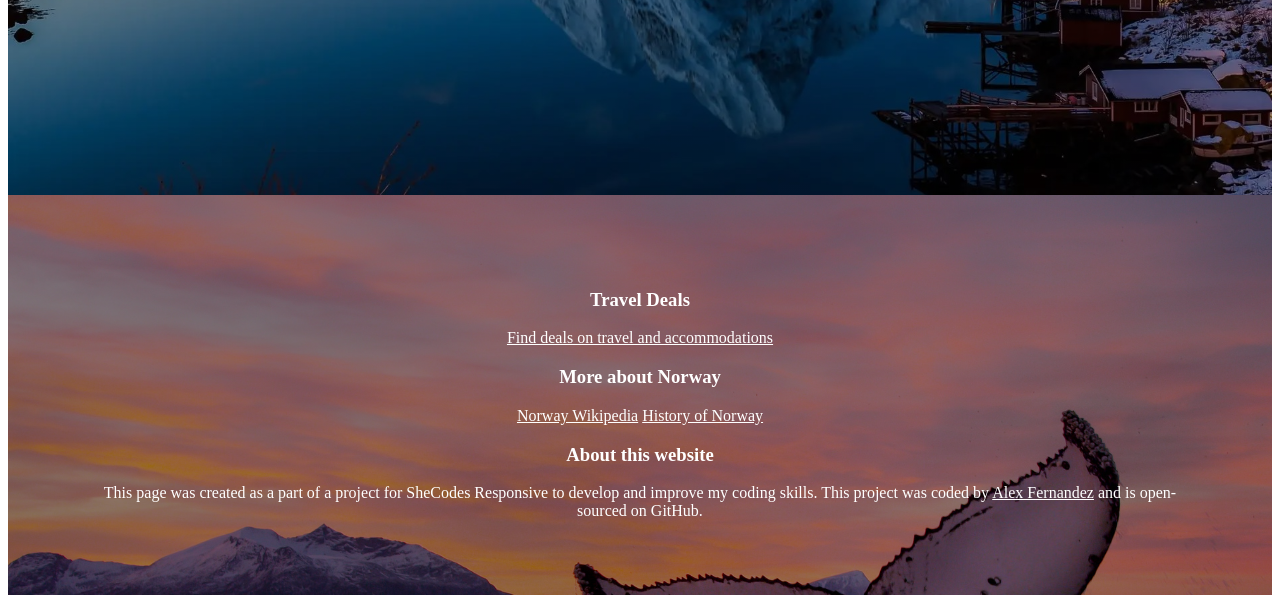
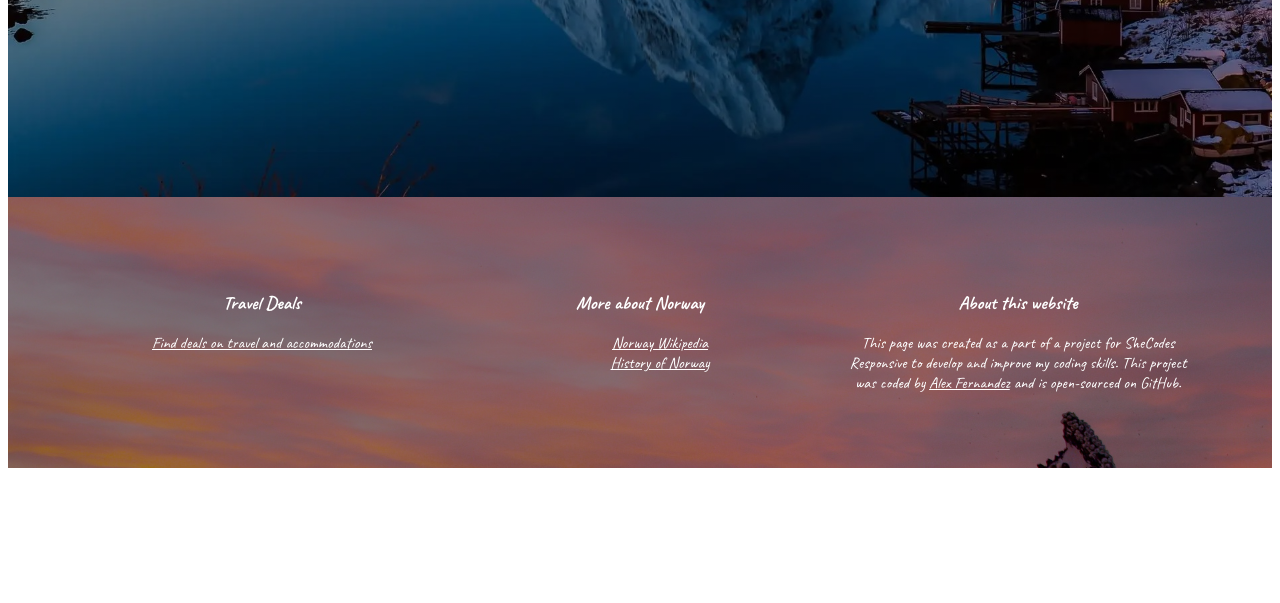
Before and after one commit to AlexFern17/travel-project, a plain HTML site: page index.html in a window 1280 px wide. Shown: the part 465-1068 px from the top of the page. After the commit the page ends 941 px from the top, so only its background shows below. Drawn offline with Linux system fonts and the light colour scheme; a web font is replaced by a local one.

Commit message:
Updated footer with grid

```diff
--- a/index.html
+++ b/index.html
@@ -8,7 +8,7 @@
     <link rel="preconnect" href="https://fonts.googleapis.com" />
     <link rel="preconnect" href="https://fonts.gstatic.com" crossorigin />
     <link
-      href="https://fonts.googleapis.com/css2?family=Edu+AU+VIC+WA+NT+Guides:wght@400..700&display=swap"
+      href="https://fonts.googleapis.com/css2?family=Caveat:wght@400..700&display=swap"
       rel="stylesheet"
     />
   </head>
@@ -20,26 +20,42 @@
         <a href="/">Learn More</a>
       </header>
       <footer>
+        <section class="footerGrid">
+          <div>
             <h3>Travel Deals</h3>
             <a
               href="https://www.visitnorway.com/?_gl=1*z3cetw*_up*MQ..*_ga*NTg0ODI5ODM0LjE3Mjg4NDE5NDQ.*_ga_CFGYFM3XX7*MTcyODg0MTk0NC4xLjAuMTcyODg0MTk0NC4wLjAuMTU3MTE1Nzk3"
               target="_blank"
               >Find deals on travel and accommodations</a
             >
+          </div>
+          <div>
             <h3>More about Norway</h3>
+            <ul>
+              <li>
                 <a href="https://en.wikipedia.org/wiki/Norway" target="_blank"
                   >Norway Wikipedia</a
                 >
-        <a href="https://en.wikipedia.org/wiki/Norway#History" target="_blank"
+              </li>
+              <li>
+                <a
+                  href="https://en.wikipedia.org/wiki/Norway#History"
+                  target="_blank"
                   >History of Norway</a
                 >
+              </li>
+            </ul>
+          </div>
+          <div>
             <h3>About this website</h3>
-        This page was created as a part of a project for SheCodes Responsive to
-        develop and improve my coding skills. This project was coded by
+            This page was created as a part of a project for SheCodes Responsive
+            to develop and improve my coding skills. This project was coded by
             <a href="https://github.com/AlexFern17" target="_blank"
               >Alex Fernandez</a
             >
             and is open-sourced on GitHub.
+          </div>
+        </section>
       </footer>
     </div>
   </body>
--- a/src/style.css
+++ b/src/style.css
@@ -1,4 +1,5 @@
 .container {
+  font-family: "Caveat", cursive;
   margin: 0 auto;
   max-width: 1400px;
   text-align: center;
@@ -44,9 +45,20 @@ footer {
   padding: 75px;
 }
 
+.footerGrid {
+  display: grid;
+  grid-template-columns: 1fr 1fr 1fr;
+  grid-gap: 20px;
+}
+
 footer a {
   text-decoration: underline;
   color: #ffffff;
+}
+
+footer li {
+  list-style: none;
+  margin: 0;
 }
 
 @media (max-width: 900px) {
```
Lines whose indentation alone changed are shown as unchanged.
